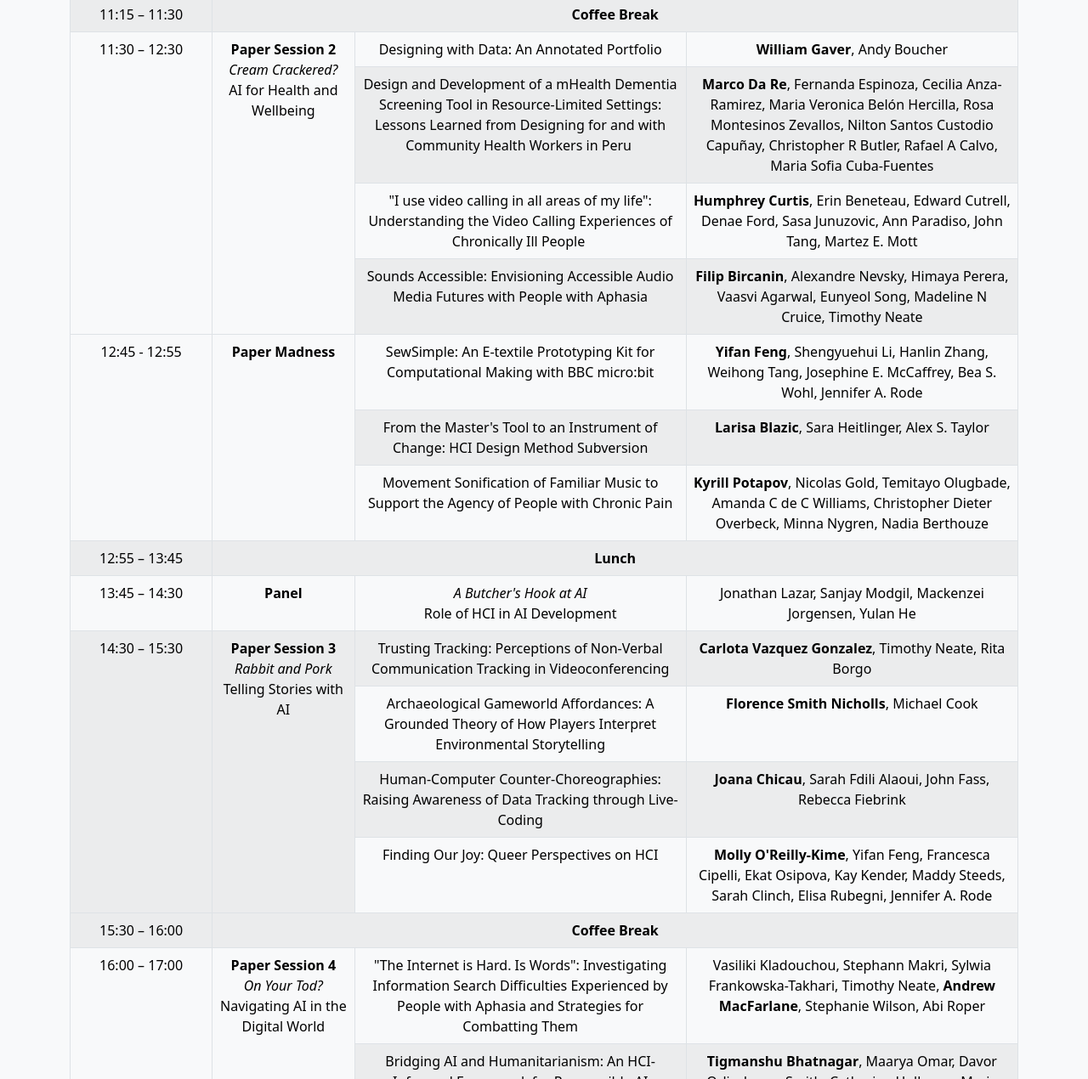
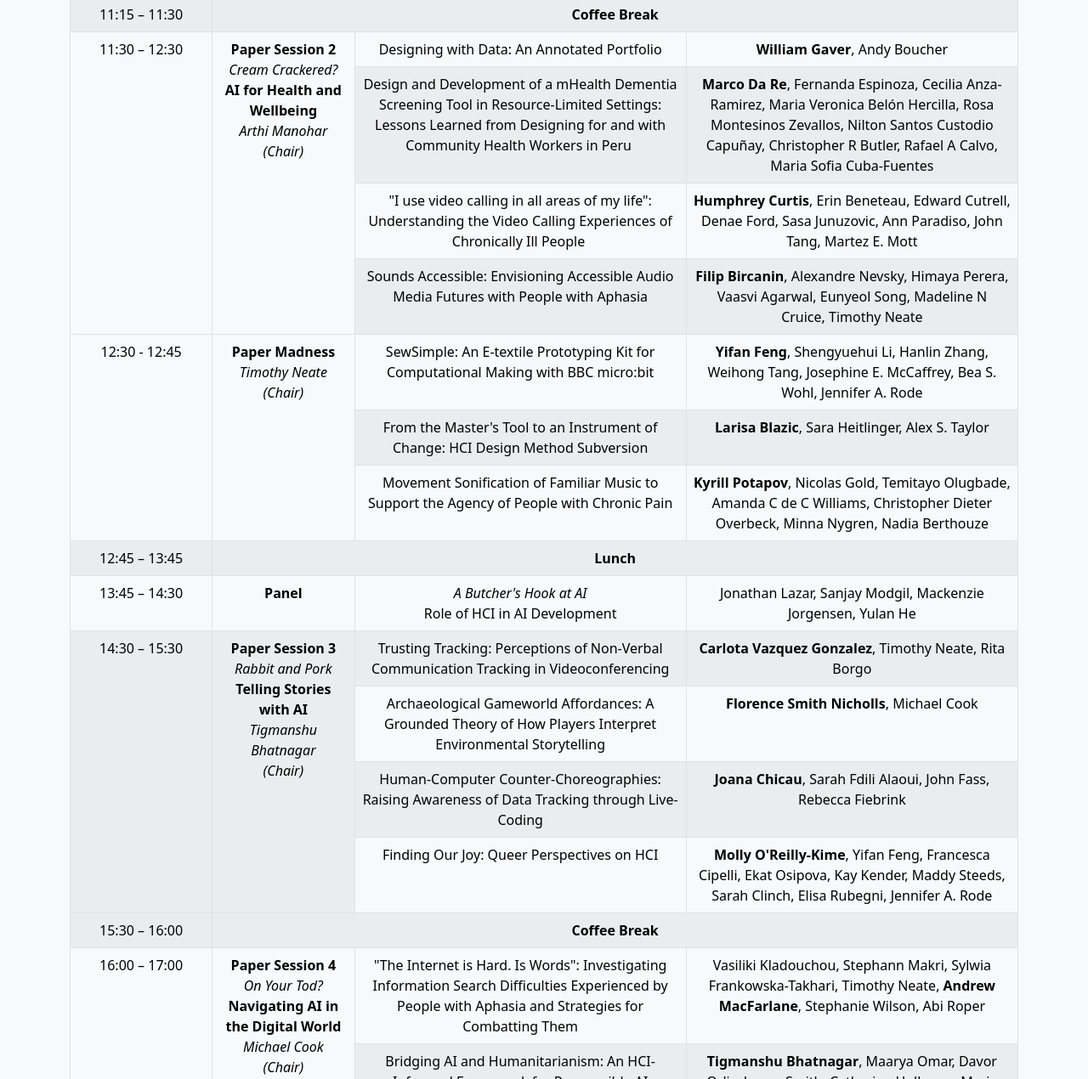
Before and after one commit to cockneychai25/cockneychai25.github.io, a plain HTML site: page pages/schedule.html in a window 1280 px wide. Shown: the part 515-1785 px from the top of the page at 85% size. Drawn offline with nearby package versions, Linux system fonts and the light colour scheme.

Commit message:
Timing changes and added session chairs

```diff
--- a/pages/schedule.html
+++ b/pages/schedule.html
@@ -58,14 +58,16 @@
                 </tr>
                 <tr>
                     <td rowspan="4">10:15 – 11:15</td>
-                    <td rowspan="4"><b>Paper Session 1</b><br><i>Use Your Loaf</i><br> AI, Advice, and Trust</td>
+                    <td rowspan="4"><b>Paper Session 1</b><br><i>Use Your Loaf</i><br> <b>AI, Advice, and Trust</b>
+                        <br><i>Andrew MacFarlane<br>(Chair)</i></td>
                     <td>The Hall of AI Fears and Hopes: Comparing the Views of AI Influencers and those of Members of
                         the U.S. Public Through an Interactive Platform</td>
                     <td>Gustavo Moreira, <b>Edyta Bogucka</b>, Marios Constantinides, Daniele Quercia</td>
                 </tr>
                 <tr>
                     <td>Micro-narratives: A Scalable Method for Eliciting Stories of People’s Lived Experience</td>
-                    <td> <b>Amira Skeggs</b>, Ashish Mehta, Valerie Yap, Seray Ibrahim, Sean Munson, Aubrey Rhodes, James Gross, Predrag Klasnja, Amy Orben, Petr Slovak</td>
+                    <td> <b>Amira Skeggs</b>, Ashish Mehta, Valerie Yap, Seray Ibrahim, Sean Munson, Aubrey Rhodes,
+                        James Gross, Predrag Klasnja, Amy Orben, Petr Slovak</td>
                 </tr>
                 <tr>
                     <td>Judging Phishing Under Uncertainty: How Do Users Handle Inaccurate Automated Advice?</td>
@@ -81,10 +83,10 @@
                 </tr>
                 <tr>
                     <td rowspan="4">11:30 – 12:30</td>
-                    <td rowspan="4"><b>Paper Session 2</b><br><i>Cream Crackered?</i><br>AI for Health and
-                        Wellbeing</td>
-                        <td>Designing with Data: An Annotated Portfolio</td>
-                        <td><b>William Gaver</b>, Andy Boucher</td>
+                    <td rowspan="4"><b>Paper Session 2</b><br><i>Cream Crackered?</i><br><b>AI for Health and
+                            Wellbeing</b><br><i>Arthi Manohar<br>(Chair)</i></td>
+                    <td>Designing with Data: An Annotated Portfolio</td>
+                    <td><b>William Gaver</b>, Andy Boucher</td>
                 </tr>
                 <tr>
                     <td>Design and Development of a mHealth Dementia Screening Tool in Resource-Limited Settings:
@@ -105,8 +107,8 @@
                         Cruice, Timothy Neate</td>
                 </tr>
                 <tr>
-                    <td rowspan="3">12:45 - 12:55</td>
-                    <td rowspan="3"><b>Paper Madness</b></td>
+                    <td rowspan="3">12:30 - 12:45</td>
+                    <td rowspan="3"><b>Paper Madness</b> <br><i>Timothy Neate<br>(Chair)</i></td>
                     <td>SewSimple: An E-textile Prototyping Kit for Computational Making with BBC micro:bit</td>
                     <td><b>Yifan Feng</b>, Shengyuehui Li, Hanlin Zhang, Weihong Tang, Josephine E. McCaffrey, Bea S.
                         Wohl, Jennifer A. Rode</td>
@@ -121,19 +123,19 @@
                         Dieter Overbeck, Minna Nygren, Nadia Berthouze</td>
                 </tr>
                 <tr>
-                    <td>12:55 – 13:45</td>
+                    <td>12:45 – 13:45</td>
                     <td colspan="3"><b>Lunch</b></td>
                 </tr>
                 <tr>
                     <td>13:45 – 14:30</td>
                     <td><b>Panel</b></td>
                     <td> <i>A Butcher's Hook at AI</i> <br> Role of HCI in AI Development</td>
-                    <td>Jonathan Lazar, Sanjay Modgil, Mackenzei Jorgensen, Yulan He</td>
+                    <td>Jonathan Lazar, Sanjay Modgil, Mackenzie Jorgensen, Yulan He</td>
                 </tr>
                 <tr>
                     <td rowspan="4">14:30 – 15:30</td>
-                    <td rowspan="4"><b>Paper Session 3</b><br><i>Rabbit and Pork</i><br>Telling Stories with
-                        AI</td>
+                    <td rowspan="4"><b>Paper Session 3</b><br><i>Rabbit and Pork</i><br> <b>Telling Stories with
+                            AI</b> <br> <i>Tigmanshu Bhatnagar<br>(Chair)</i></td>
                     <td>Trusting Tracking: Perceptions of Non-Verbal Communication Tracking in Videoconferencing</td>
                     <td><b>Carlota Vazquez Gonzalez</b>, Timothy Neate, Rita Borgo</td>
                 </tr>
@@ -158,8 +160,8 @@
                 </tr>
                 <tr>
                     <td rowspan="4">16:00 – 17:00</td>
-                    <td rowspan="4"><b>Paper Session 4</b><br><i>On Your Tod?</i><br>Navigating AI in the
-                        Digital World</td>
+                    <td rowspan="4"><b>Paper Session 4</b><br><i>On Your Tod?</i><br> <b>Navigating AI in the
+                            Digital World</b> <br> <i>Michael Cook<br>(Chair)</i></td>
                     <td>"The Internet is Hard. Is Words": Investigating Information Search Difficulties Experienced by
                         People with Aphasia and Strategies for Combatting Them</td>
                     <td> Vasiliki Kladouchou, Stephann Makri, Sylwia Frankowska-Takhari, Timothy Neate, <b>Andrew
@@ -182,7 +184,7 @@
                     <td>Pascal Jansen, <b>Mark Colley</b>, Svenja Krauß, Daniel Hirschle, Enrico Rukzio</td>
                 </tr>
                 <td rowspan="4"">17:00 - 17:20</td>
-                <td rowspan="4"><b>Paper Madness</b></td>
+                <td rowspan=" 4"><b>Paper Madness</b><br>Adam Jenkins<br>(Chair)</td>
                 <td>“They Didn’t Buy Their Smart TV to Watch Me with the Kids”: Comparing Nannies’ and Parents’ Privacy
                     Threat Models for Smart Home Devices</td>
                 <td><b>Ruba Abu-Salma</b>, Junghyun Choy, Alisa Frik, and Julia Bernd</td>
@@ -209,7 +211,9 @@
                 <tr>
                     <td>18:00 – Late</td>
                     <td><b>Post-Event Social</b></td>
-                    <td colspan="2">Join us nearby at the Strand's <a href="https://maps.app.goo.gl/qZDJLEH443LUZAeN6">George Pub & Restaurant</a> for an informal gathering!</td>
+                    <td colspan="2">Join us nearby at the Strand's <a
+                            href="https://maps.app.goo.gl/qZDJLEH443LUZAeN6">George Pub & Restaurant</a> for an informal
+                        gathering!</td>
                 </tr>
             </tbody>
         </table>
```
